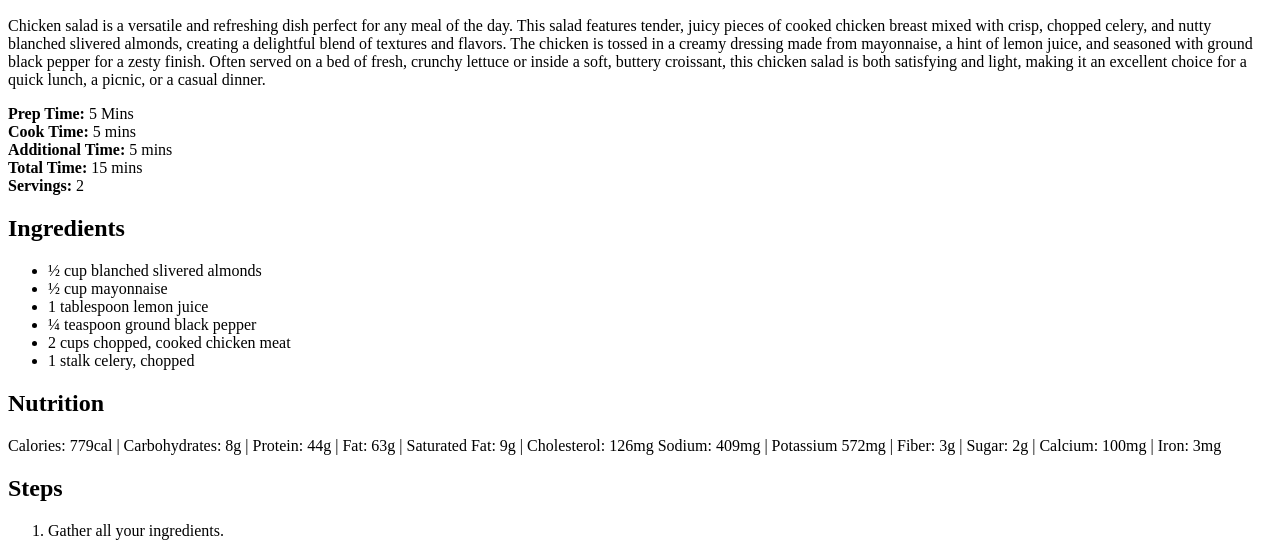
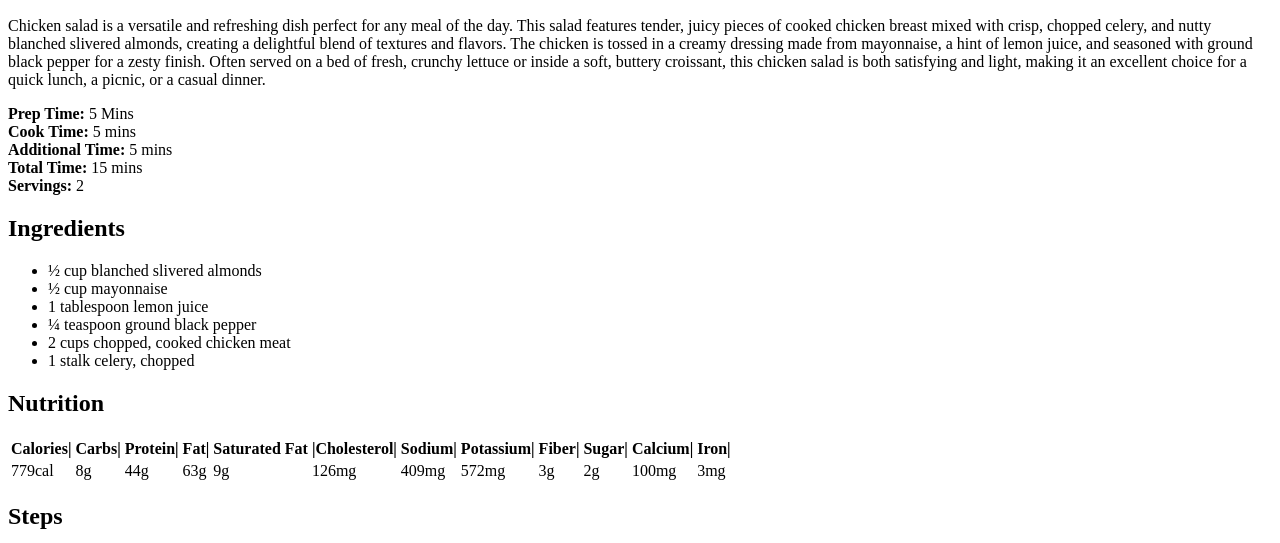
Before and after one commit to MoisesArr/odin-recipes, a plain HTML site: page recipes/chicken-salad.html in a window 1280 px wide. Shown: the part 316-859 px from the top of the page. Drawn offline with Linux system fonts and the light colour scheme; files whose address does not match are found by name.

Commit message:
Added a table to the nutrition tab to the chicken salad recipe as practice as well as create a css styles file to further edit the looks ls

```diff
--- a/recipes/chicken-salad.html
+++ b/recipes/chicken-salad.html
@@ -9,9 +9,11 @@
     Chicken salad is a versatile and refreshing dish perfect for any meal of the day.
     This salad features tender, juicy pieces of cooked chicken breast mixed with crisp,
     chopped celery, and nutty blanched slivered almonds, creating a delightful blend of textures and flavors.
-    The chicken is tossed in a creamy dressing made from mayonnaise, a hint of lemon juice, and seasoned with ground black pepper for a zesty finish.
+    The chicken is tossed in a creamy dressing made from mayonnaise, a hint of lemon juice, and seasoned with ground
+    black pepper for a zesty finish.
     Often served on a bed of fresh, crunchy lettuce or inside a soft, buttery croissant,
-    this chicken salad is both satisfying and light, making it an excellent choice for a quick lunch, a picnic, or a casual dinner.
+    this chicken salad is both satisfying and light, making it an excellent choice for a quick lunch, a picnic, or a
+    casual dinner.
 </p>
 
 <!--Cooking Time-->
@@ -36,27 +38,70 @@
 
 <!--Nutrition Facts-->
 <h2>Nutrition</h2>
-    Calories: 779cal | Carbohydrates: 8g | Protein: 44g | Fat: 63g | Saturated Fat: 9g | Cholesterol: 126mg
-    Sodium: 409mg | Potassium 572mg | Fiber: 3g | Sugar: 2g | Calcium: 100mg | Iron: 3mg
+<table>
+    <thead>
+        <tr>
+            <th scope="col">Calories|</th>
+            <th scope="col">Carbs|</th>
+            <th scope="col">Protein|</th>
+            <th scope="col">Fat|</th>
+            <th scope="col">Saturated Fat</th>
+            <th scope="col">|Cholesterol|</th>
+            <th scope="col">Sodium|</th>
+            <th scope="col">Potassium|</th>
+            <th scope="col">Fiber|</th>
+            <th scope="col">Sugar|</th>
+            <th scope="col">Calcium|</th>
+            <th scope="col">Iron|</th>
+        </tr>
+    </thead>
+    <tbody>
+        <tr>
+            <td>779cal</td>
+            <td>8g</td>
+            <td>44g</td>
+            <td>63g</td>
+            <td>9g</td>
+            <td>126mg</td>
+            <td>409mg</td>
+            <td>572mg</td>
+            <td>3g</td>
+            <td>2g</td>
+            <td>100mg</td>
+            <td>3mg</td>
+        </tr>
+    </tbody>
+</table>
 
 <!--Ordered List of Cooking Steps-->
 <h2>Steps</h2>
 <ol>
-    <li><p>Gather all your ingredients.</p></li>
+    <li>
+        <p>Gather all your ingredients.</p>
+    </li>
     <img src="../images/chicken-salad-images/step-one.webp" width="200" height="150">
 
-    <li><p>Place almonds in a frying pan. Toast over medium-high heat, shaking frequently. Watch carefully, as they burn easily.</p></li>
+    <li>
+        <p>Place almonds in a frying pan. Toast over medium-high heat, shaking frequently. Watch carefully, as they burn
+            easily.</p>
+    </li>
     <img src="../images/chicken-salad-images/step-two.webp" width="200" height="150">
 
-    <li><p>Mix together mayonnaise, lemon juice, and pepper in a medium bowl.</p></li>
+    <li>
+        <p>Mix together mayonnaise, lemon juice, and pepper in a medium bowl.</p>
+    </li>
     <img src="../images/chicken-salad-images/step-three_one.webp" width="200" height="150">
     <img src="../images/chicken-salad-images/step-three_two.webp" width="200" height="150">
 
-    <li><p>Toss with chicken, toasted almonds, and celery.</p></li>
+    <li>
+        <p>Toss with chicken, toasted almonds, and celery.</p>
+    </li>
     <img src="../images/chicken-salad-images/step-four_one.webp" width="200" height="150">
     <img src="../images/chicken-salad-images/step-four_two.webp" width="200" height="150">
 
-    <li><p>Enjoy!</p></li>
+    <li>
+        <p>Enjoy!</p>
+    </li>
     <img src="../images/chicken-salad-images/step-five.webp" width="200" height="150">
 </ol>
 
```
Also changed, not shown: styles.css (added). Lines whose indentation alone changed are shown as unchanged.
